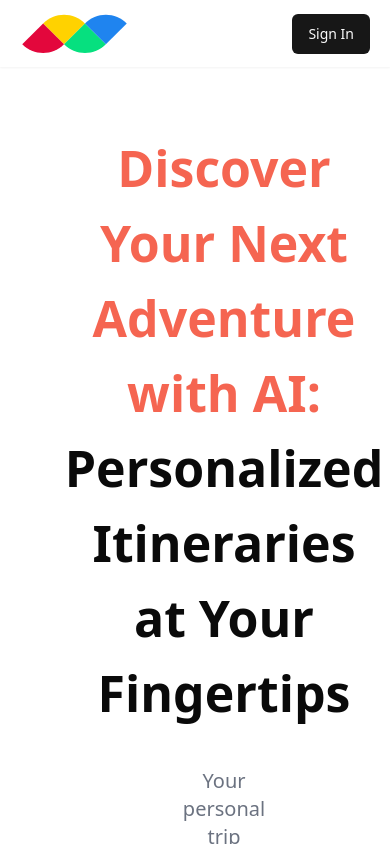
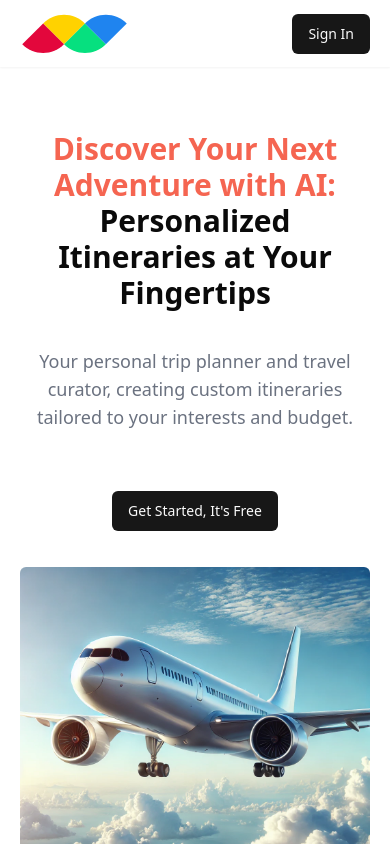
Before and after one commit to kei0710KEI/travel-planner, a React (Vite) app: page / in a window 390 px wide. Shown: the top 844 px of the page. Built offline with nearby package versions, Linux system fonts and the light colour scheme; no server answers.

Commit message:
📱 responsive

```diff
--- a/src/components/custom/Hero.jsx
+++ b/src/components/custom/Hero.jsx
@@ -1,24 +1,32 @@
-import React from 'react'
-import { Button } from '../ui/button'
-import { Link } from 'react-router-dom'
+import React from "react";
+import { Button } from "../ui/button";
+import { Link } from "react-router-dom";
 
 function Hero() {
   return (
-    <div className ='flex flex-col items-center mx-56 gap-9'>
+    <div className="flex flex-col items-center gap-9 px-5 sm:px-10 md:px-20 lg:px-32 xl:px-56">
+      <h1 className="font-extrabold text-3xl sm:text-4xl md:text-5xl lg:text-[50px] text-center mt-16">
+        <span className="text-[#f56551]">
+          Discover Your Next Adventure with AI:
+        </span>{" "}
+        Personalized Itineraries at Your Fingertips
+      </h1>
+      <p className="text-lg sm:text-xl text-gray-500 text-center">
+        Your personal trip planner and travel curator, creating custom
+        itineraries tailored to your interests and budget.
+      </p>
 
-      <h1
-      className='font-extrabold text-[50px] text-center mt-16'
-      >
-        <span className='text-[#f56551]'>Discover Your Next Adventure with AI:</span> Personalized Itineraries at Your Fingertips</h1>
-      <p className='text-xl text-gray-500 text-center'>Your personal trip planner and travel curator, creating custom itineraries tailored to your interests and budget.</p>
-
-      <Link to={'/create-trip'}>
-        <Button> Get Started, It's Free </Button>
+      <Link to={"/create-trip"}>
+        <Button className="mt-6"> Get Started, It's Free </Button>
       </Link>
 
-      <img src='/placeholder.jpg' className='rounded-md' />
+      <img
+        src="/placeholder.jpg"
+        className="rounded-md w-full sm:w-3/4 md:w-1/2 lg:w-1/3 xl:w-1/2"
+        alt="Placeholder"
+      />
     </div>
-  )
+  );
 }
 
-export default Hero
+export default Hero;
```
